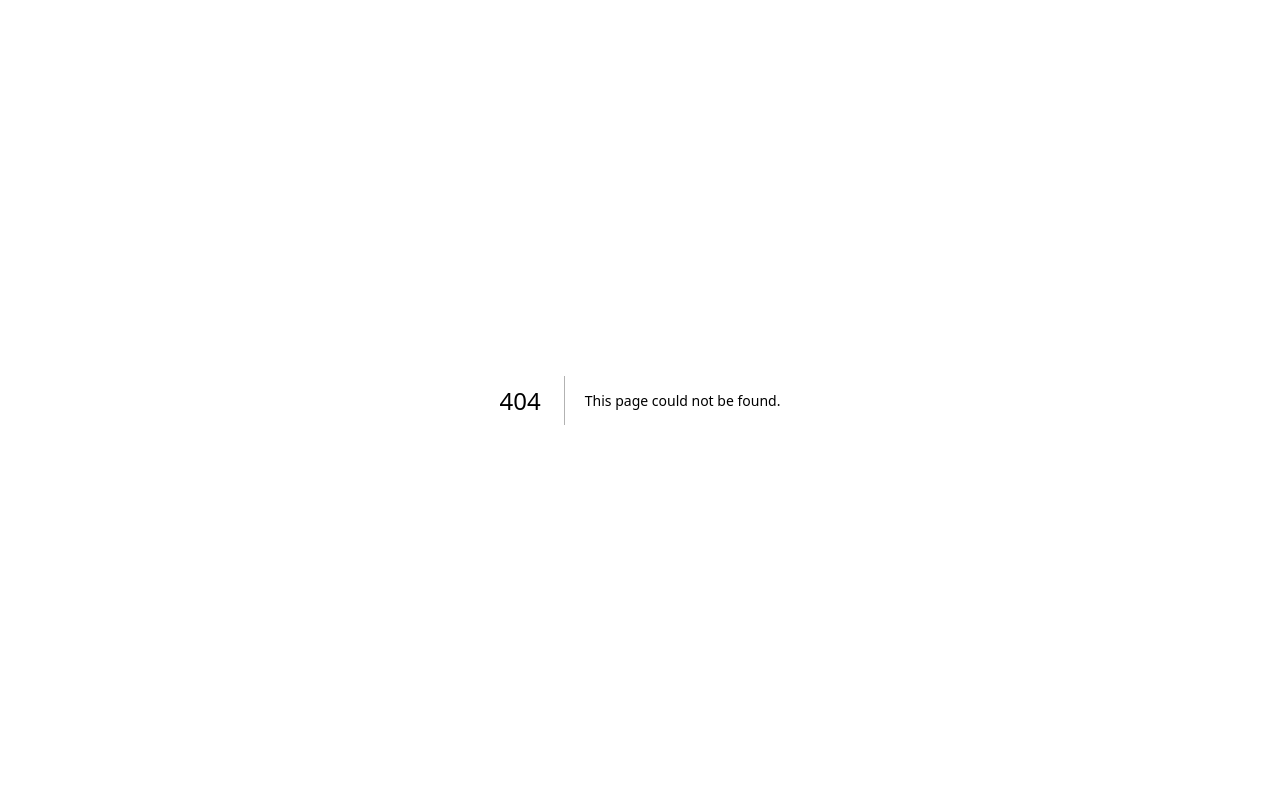
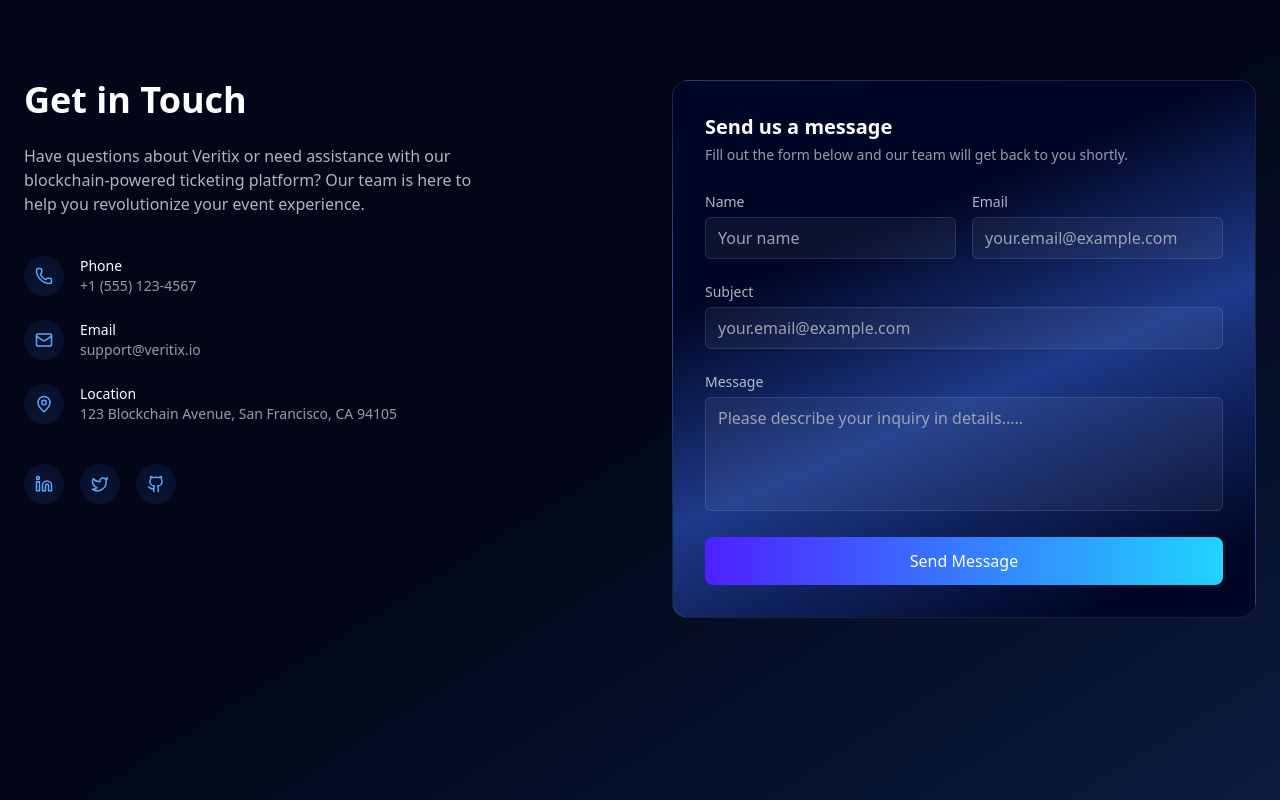
Before and after one commit to Lead-Studios/veritix-web, a Next.js app: page /contact in a window 1280 px wide. Before the commit this address had no page. Built offline with nearby package versions, Linux system fonts and the light colour scheme.

Commit message:
feat: implement Contact page UI with validation and mock submission

```diff
--- a/src/app/(public)/contactUs/components/ContactForm.tsx
+++ b/src/app/(public)/contact/components/ContactForm.tsx
@@ -46,7 +46,7 @@ export default function ContactForm() {
   };
 
   return (
-    <div className="rounded-2xl bg-white/5 backdrop-blur-xl border border-white/10 p-8">
+    <div className="rounded-2xl contact-form-graadient backdrop-blur-xl border border-white/10 p-8">
       <h2 className="text-xl font-semibold mb-1">Send us a message</h2>
       <p className="text-sm text-white/60 mb-6">
         Fill out the form below and our team will get back to you shortly.
@@ -58,43 +58,44 @@ export default function ContactForm() {
             label="Name"
             value={formData.name}
             error={errors.name}
+            placeholder="Your name"
             onChange={(e) => setFormData({ ...formData, name: e.target.value })}
           />
           <Input
             label="Email"
             value={formData.email}
             error={errors.email}
+            placeholder="your.email@example.com"
             onChange={(e) =>
               setFormData({ ...formData, email: e.target.value })
             }
           />
         </div>
-
         <Input
           label="Subject"
           value={formData.subject}
           error={errors.subject}
+          placeholder="your.email@example.com"
           onChange={(e) =>
             setFormData({ ...formData, subject: e.target.value })
           }
         />
-
         <Textarea
           label="Message"
           value={formData.message}
           error={errors.message}
+          placeholder="Please describe your inquiry in details....."
           onChange={(e) =>
             setFormData({ ...formData, message: e.target.value })
           }
         />
-
         {success && <p className="text-green-400 text-sm">{success}</p>}
-
+        {/* contact-form-graadient-btn */}
         <motion.button
           whileHover={{ scale: 1.02 }}
           whileTap={{ scale: 0.97 }}
           disabled={loading}
-          className="w-full py-3 rounded-lg font-medium bg-gradient-to-r from-purple-500 to-blue-500"
+          className="w-full py-3 rounded-lg font-medium bg-gradient-to-r from-[#4D21FF] to-[#21D4FF]"
         >
           {loading ? "Sending..." : "Send Message"}
         </motion.button>
--- a/src/app/(public)/contactUs/page.tsx
+++ b/src/app/(public)/contact/page.tsx
@@ -8,7 +8,7 @@ import Navbar from "@/src/components/Navbar";
 export default function ContactPage() {
   return (
     <>
-      <Navbar />
+      {/* <Navbar /> */}
 
       <div className="min-h-screen  bg-gradient-to-br from-[#020617] via-[#020617] to-[#0a1b3d] text-white">
         <main className="mx-auto max-w-7xl px-6 py-20 grid grid-cols-1 lg:grid-cols-2 gap-16">
--- a/src/app/global.css
+++ b/src/app/global.css
@@ -6,3 +6,12 @@ html,
 body {
   height: 100%;
 }
+
+.contact-form-graadient{
+background: #000625;
+background: linear-gradient(157deg, rgba(0, 6, 37, 1) 30%, rgba(30, 58, 138, 1) 57%, rgba(0, 6, 37, 1) 90%);
+}
+.contact-form-graadient-btn{
+  background: #4D21FF;
+background: linear-gradient(90deg, rgba(77, 33, 255, 1) 0%, rgba(33, 212, 255, 1) 100%);
+}
```
Also changed, not shown: src/app/(public)/contact/components/ContactInfo.tsx (renamed from src/app/(public)/contactUs/components/ContactInfo.tsx).
